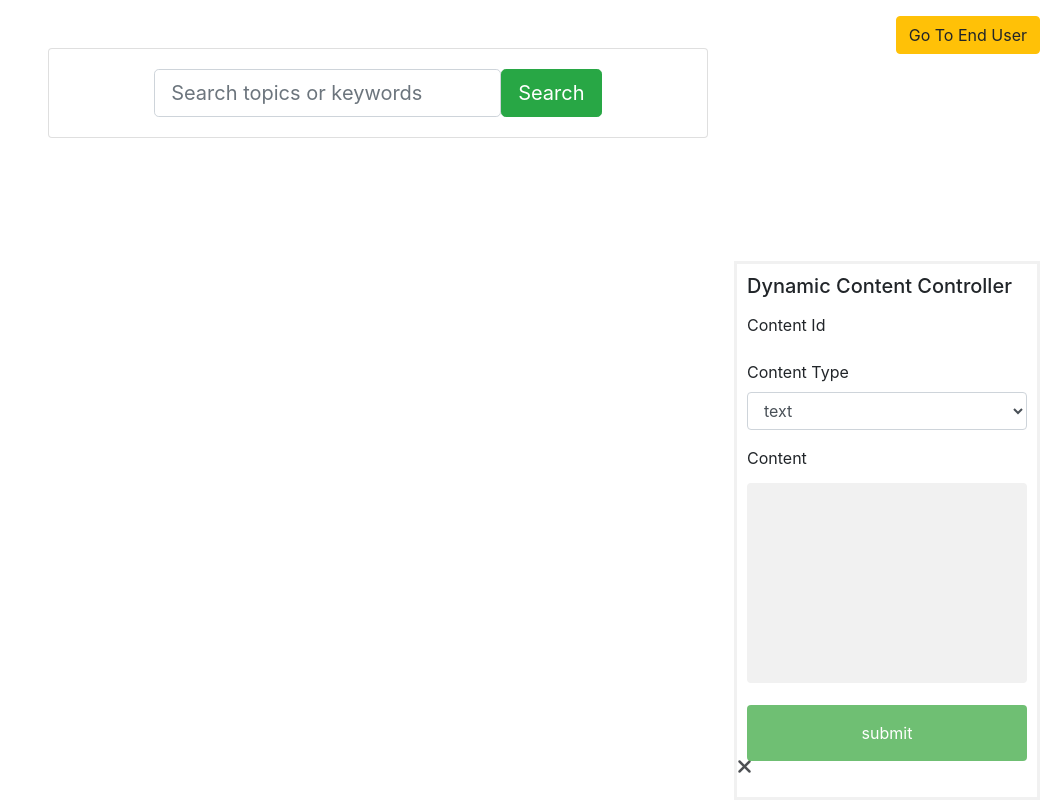
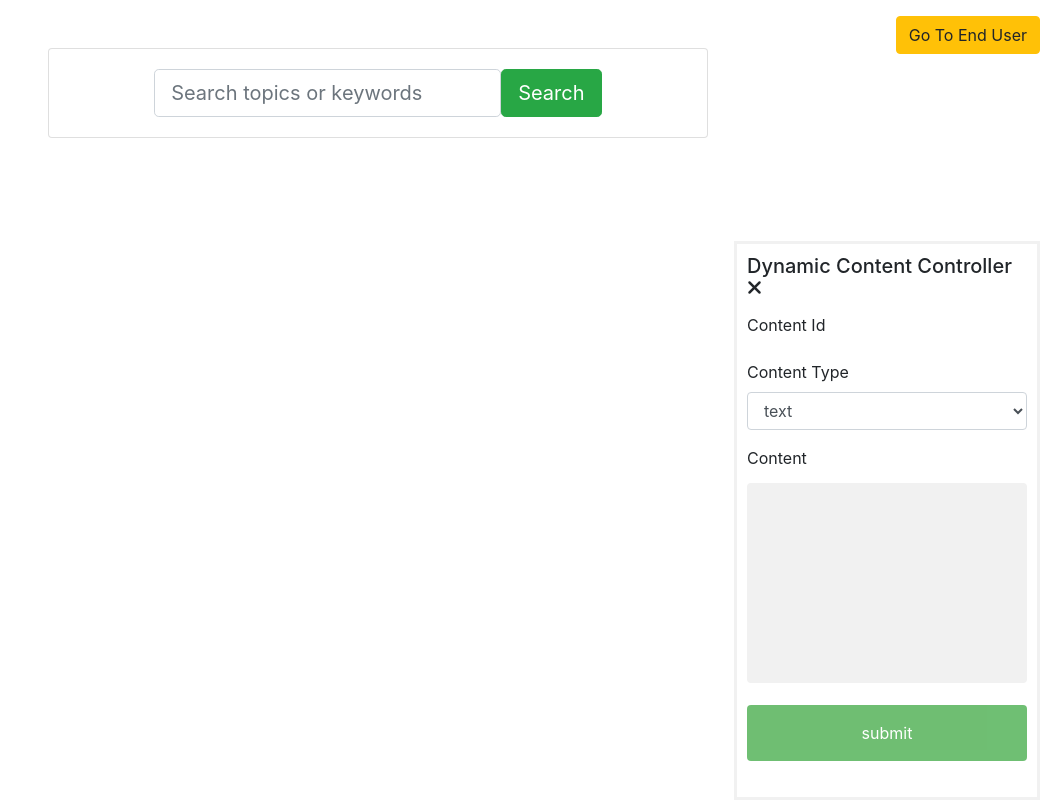
Before and after one commit to zafarahmed/BroadcomHackathon2020, a plain HTML site: page Dynamic_User_Assistance/admin.html in a window 1280 px wide. Both pictures are taken after a click on the icon 1102 px from the left and 761 px from the top of the page. Shown: the whole page, without its empty margins (225-1280 px from the left). Drawn offline with nearby package versions, Linux system fonts and the light colour scheme.

Commit message:
updated style

```diff
--- a/Dynamic_User_Assistance/admin.html
+++ b/Dynamic_User_Assistance/admin.html
@@ -165,7 +165,7 @@ function closeForm() {
             <i class="fa fa-cogs fa-2x widget-button" onclick="openForm()"></i>
             <div class="chat-popup" id="myForm">
                     <form class="form-container">
-                      <h5> Dynamic Content Controller &nbsp;<i class="fa fa-times widget-button" onclick="closeForm()"></i></h5>
+                      <h5> Dynamic Content Controller &nbsp;<i class="fa fa-times" onclick="closeForm()"></i></h5>
 
                       <div class='form-group row'>
                           <label for='staticEmail' class='col-sm-5 col-form-label'>Content Id</label>
```
